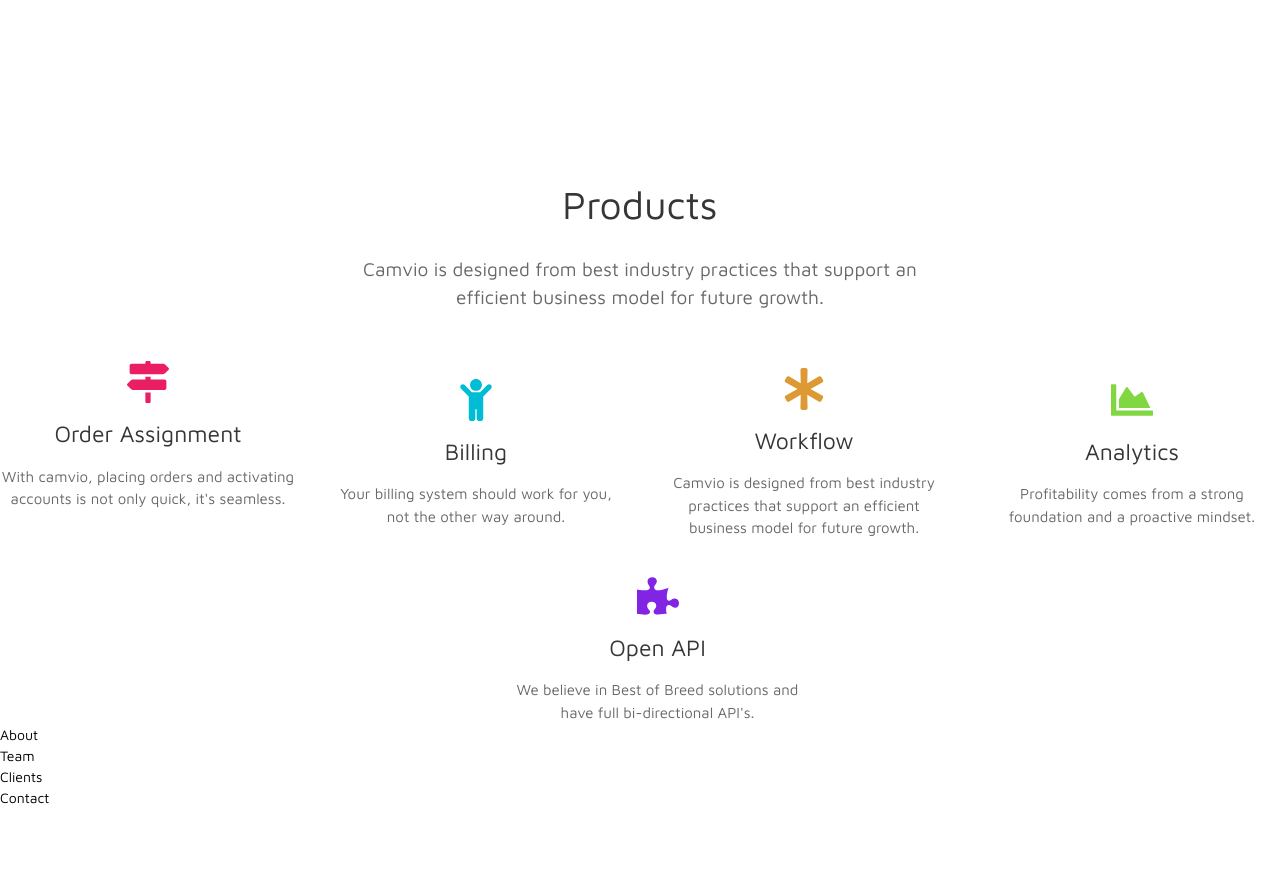
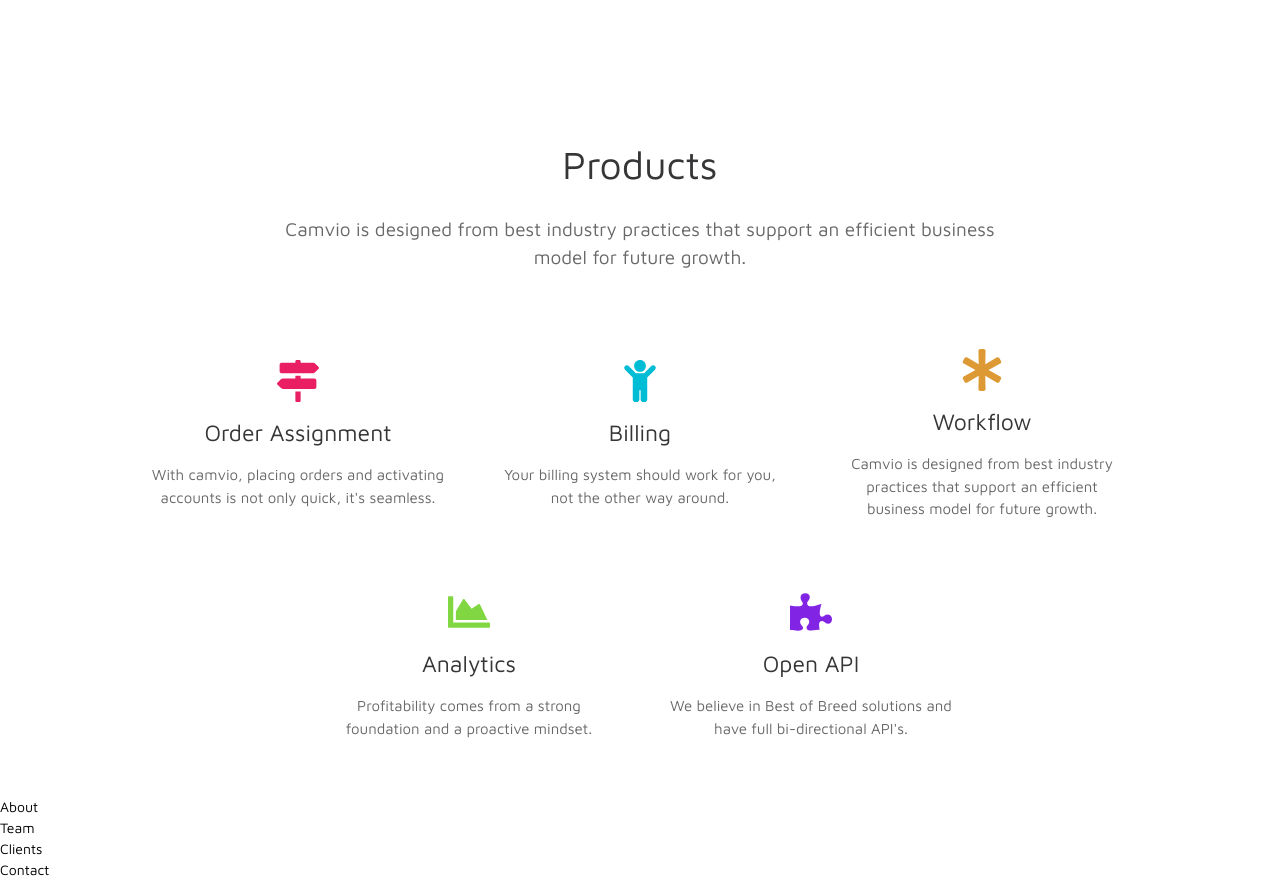
Before and after one commit to JadenFicklin/camvio-clone, a React (Vite) app: page / in a window 1280 px wide. Shown: the part 762-1642 px from the top of the page. Before the commit the page ends 1570 px from the top, so only its background shows below. Built offline with nearby package versions, Linux system fonts and the light colour scheme.

Commit message:
updates to products ux

```diff
--- a/src/components/Products.tsx
+++ b/src/components/Products.tsx
@@ -3,17 +3,17 @@
 export const Products = () => {
   return (
     <>
-      <div className="mt-[100vh] text-center">
+      <div className="mt-[95vh] text-center">
         <div className="flex flex-col flex-wrap items-center">
           <h2 className="text-[39px] text-max">Products</h2>
-          <h3 className="text-[19px] text-max text-opacity-75 max-w-[600px] my-6">
+          <h3 className="text-[19px] text-max text-opacity-75 max-w-[750px] my-6">
             Camvio is designed from best industry practices that support an
             efficient business model for future growth.
           </h3>
         </div>
-        <div className="flex flex-wrap justify-center space-x-10 space-y-10 ">
+        <div className="flex flex-wrap justify-center max-w-[1100px]  mx-auto my-6">
           {products.map((item) => (
-            <div className="text-center flex flex-wrap justify-center max-w-[293px] flex-col items-center">
+            <div className="text-center flex flex-wrap justify-center max-w-[293px] flex-col items-center mx-7 my-10">
               <div className="size-12">{item.icon}</div>
               <div className="text-[23px] text-max py-4">{item.name}</div>
               <div className="text-[15px] text-max text-opacity-75">
```
